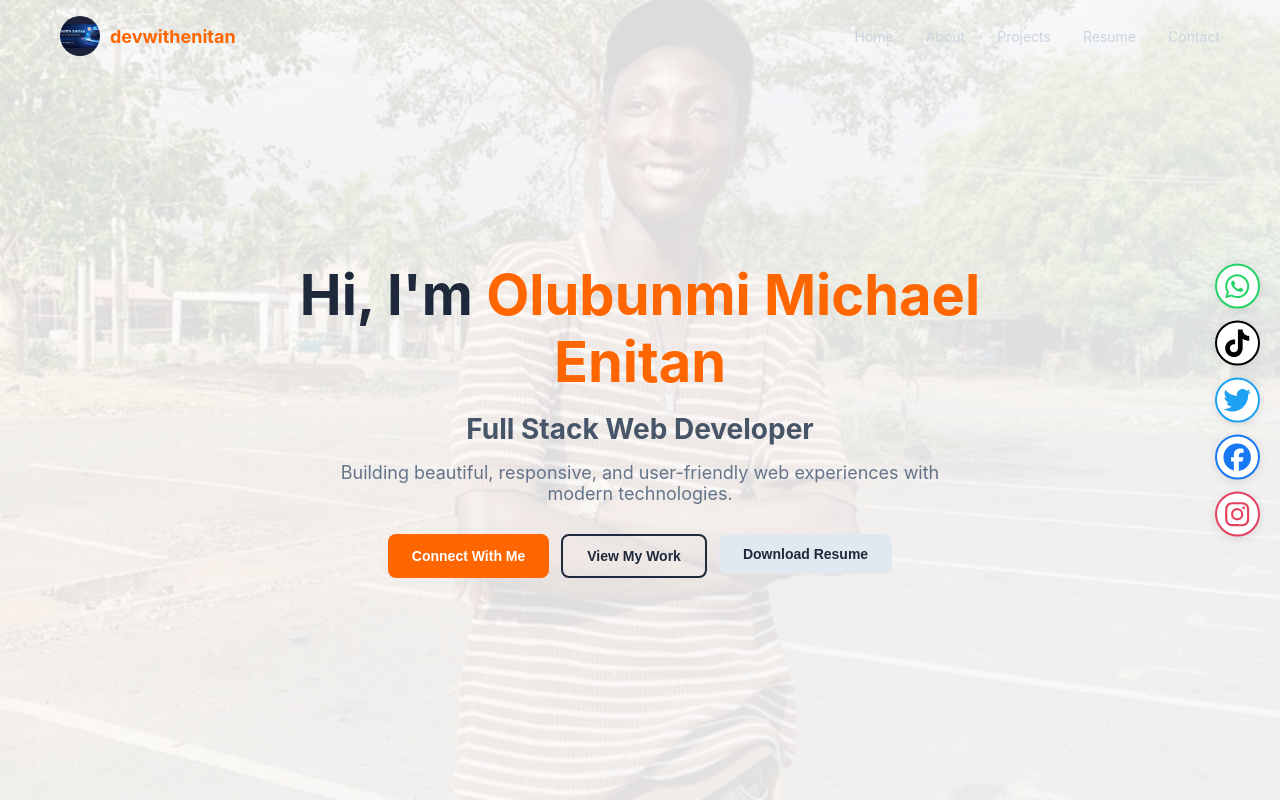
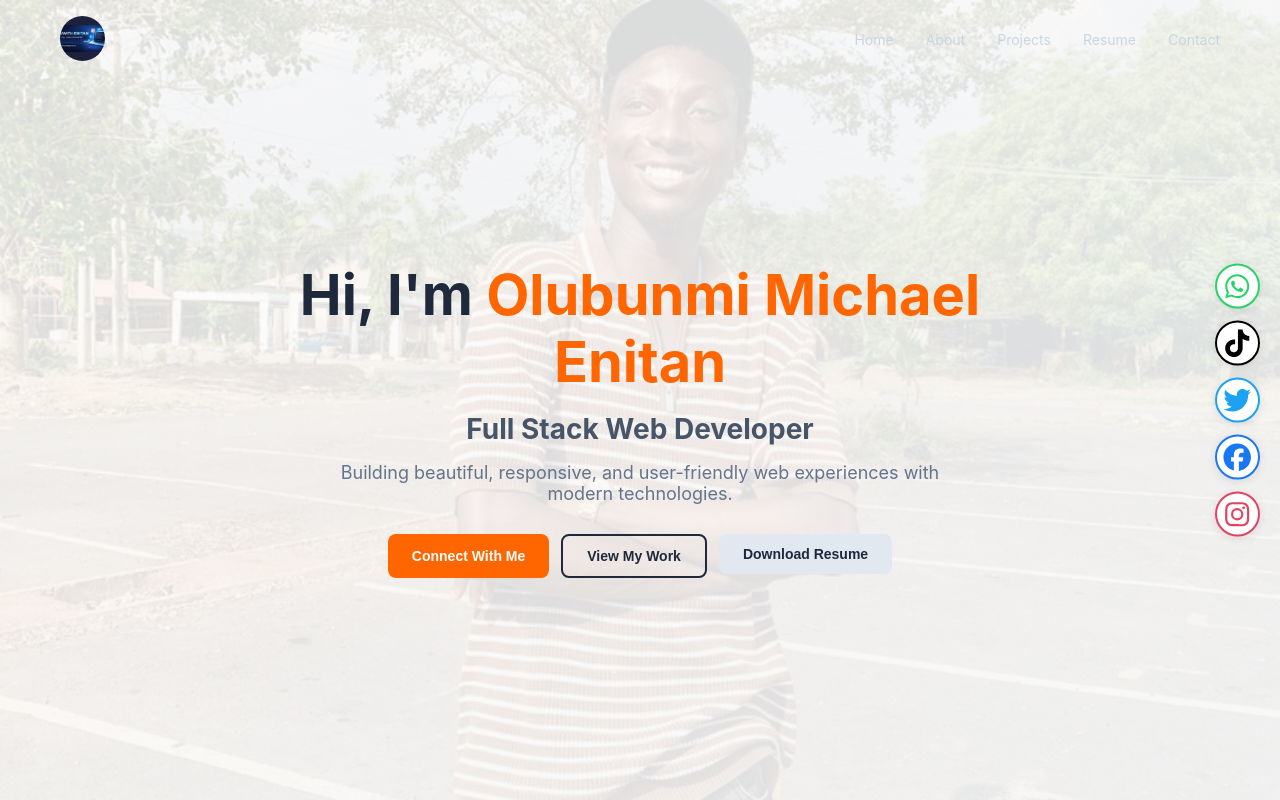
Before and after one commit to olubunmimichael93-debug/my-portfolio, a React (Vite) app: page / in a window 1280 px wide. Shown: the top 800 px of the page. Built offline with nearby package versions, Linux system fonts and the light colour scheme; the HTML template or start-up script is replaced by a standard one.

Commit message:
Remove text next to logo, keep only circular image

```diff
--- a/src/components/Navbar.jsx
+++ b/src/components/Navbar.jsx
@@ -47,30 +47,22 @@ function Navbar() {
           alignItems: 'center',
           width: '100%'
         }}>
-          {/* Logo with circular image */}
+          {/* Logo only - no text */}
           <a href="#home" style={{
             display: 'flex',
             alignItems: 'center',
-            gap: '10px',
             textDecoration: 'none'
           }}>
             <img
               src="/devwithenitan-logo.jpeg"
               alt="devwithenitan"
               style={{
-                width: '40px',
-                height: '40px',
+                width: '45px',
+                height: '45px',
                 borderRadius: '50%',
                 objectFit: 'cover'
               }}
             />
-            <span style={{
-              fontSize: '18px',
-              fontWeight: 'bold',
-              color: '#ff6600'
-            }}>
-              devwithenitan
-            </span>
           </a>
 
           {/* Desktop Navigation */}
```
